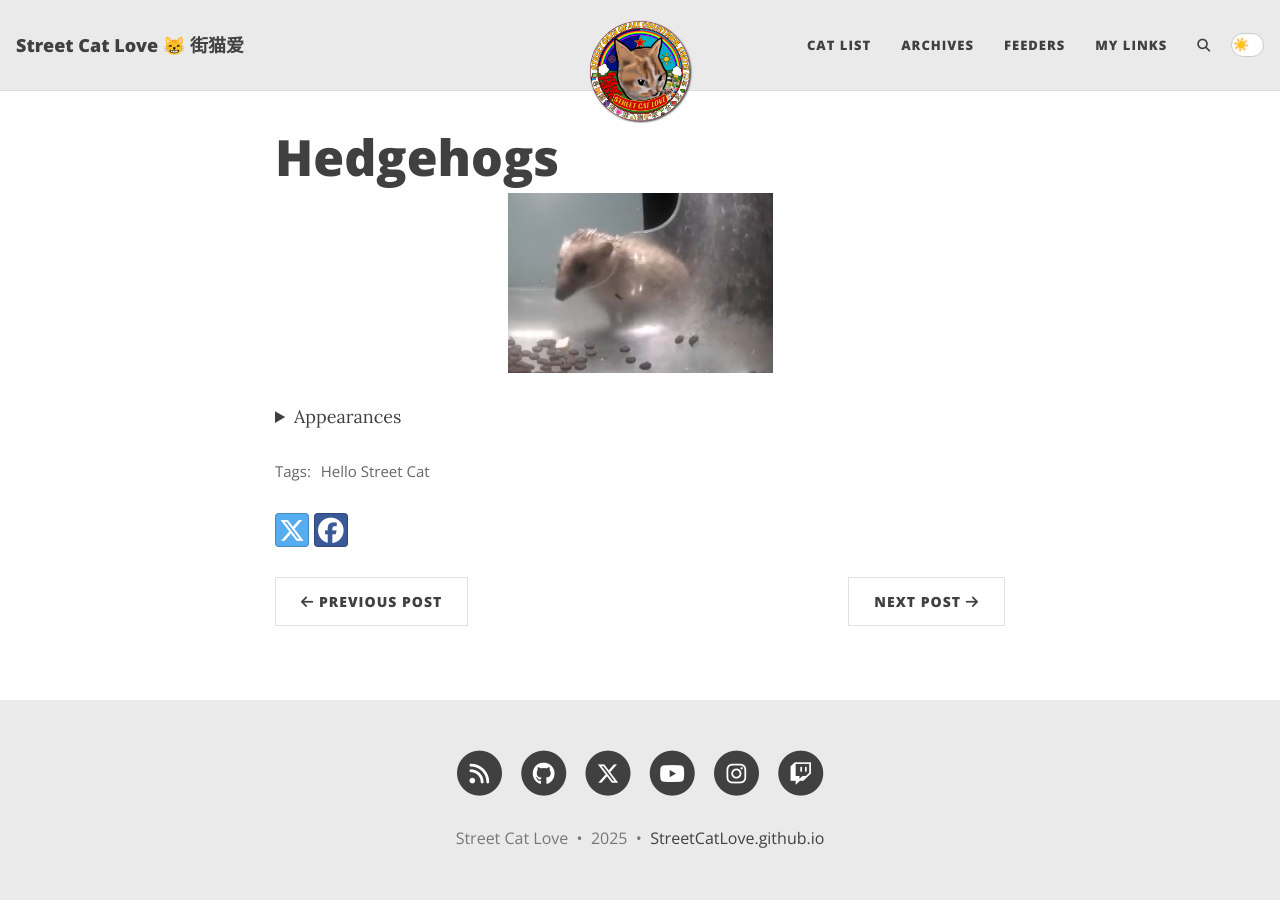
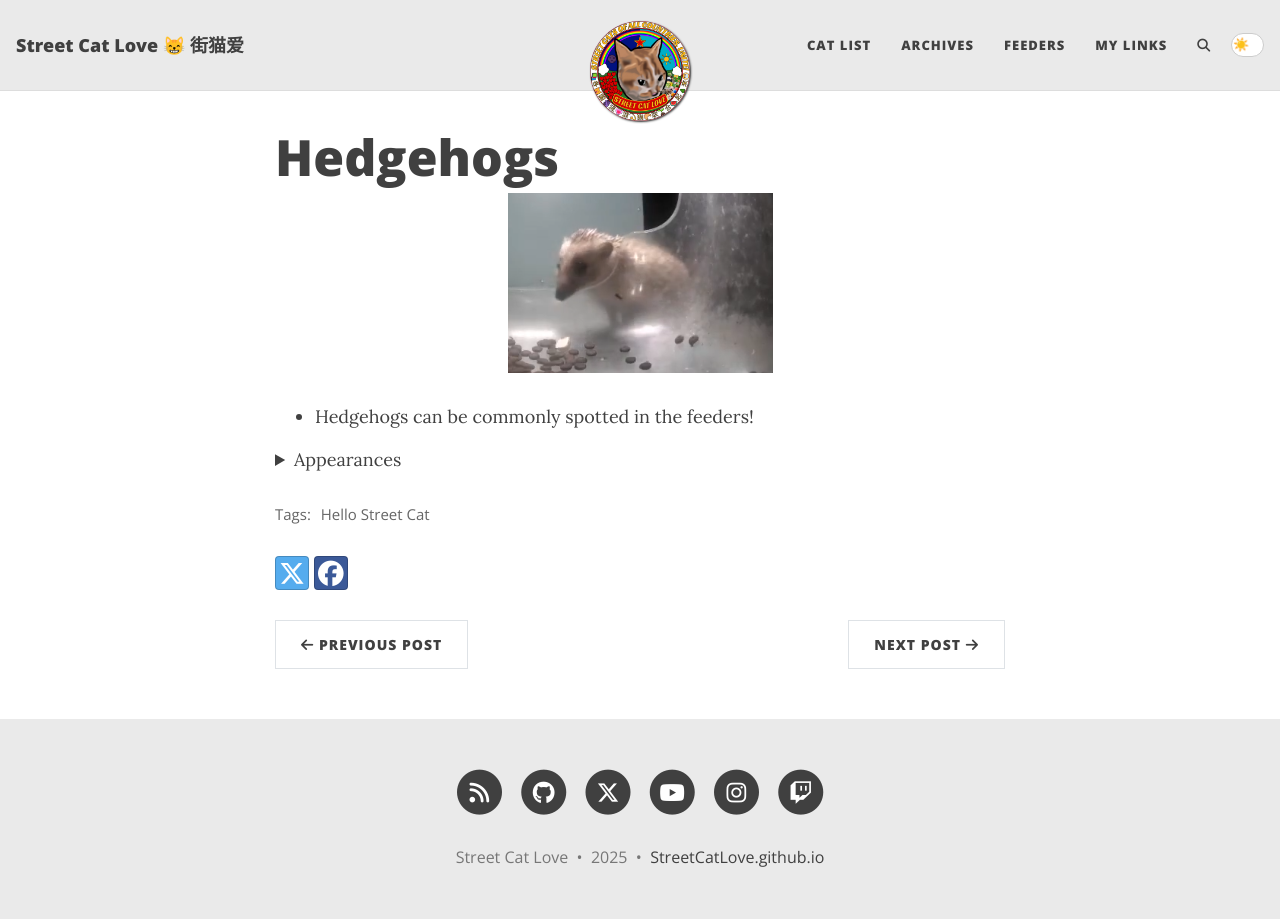
Before and after one commit to StreetCatLove/hellostreetcat, a Jekyll site: the page built from _posts/2024-11-28-hedgehogs.md, in a window 1280 px wide. Built offline with Jekyll 4.4.1, drawn with Linux system fonts in a browser that asks for light colours; comment, search, counter and statistics services are not loaded; some of the changed lines change nothing that is shown.

Commit message:
Update 2024-11-28-hedgehogs.md

```diff
--- a/_posts/2024-11-28-hedgehogs.md
+++ b/_posts/2024-11-28-hedgehogs.md
@@ -8,26 +8,27 @@
 
 ![Hedgehog](https://streetcatlove.github.io/hellostreetcat/assets/img/menagerie13.png){: .mx-auto.d-block :}
 
+* Hedgehogs can be commonly spotted in the feeders!
+
 <details>
 <summary>Appearances</summary>
 <ul>
-  <li><a href="https://youtu.be/obAumZSqqy0?t=130">10/23/25 20:29</a></li>
-  <li><a href="https://youtu.be/vQxKuZqSlRQ?t=4208">10/22/25 16:07</a></li>
-  <li><a href="https://youtu.be/vQxKuZqSlRQ?t=0">10/22/25 16:02</a></li>
-  <li><a href="https://youtu.be/i5Q3G-2df24?t=0">10/21/25 18:47</a></li>
-  <li><a href="https://youtu.be/vlJtLvg31Ds?t=952">10/14/25 16:51</a></li>
-  <li><a href="https://youtu.be/LPvHCnjz2r8?t=2164">10/10/25 17:45</a></li>
-  <li><a href="https://youtu.be/pAZ-RWqcMRQ?t=840">10/09/25 17:22</a></li>
-  <li><a href="https://youtu.be/-DkevfshkCQ?t=2555">10/06/25 15:45</a></li>
-  <li><a href="https://youtu.be/m5RO_tZUZPQ?t=800">10/04/25 18:42</a></li>
-  <li><a href="https://youtu.be/IvUMFJMuFPc?t=465">09/27/25 17:12</a></li>
-  <li><a href="https://youtu.be/UpdR3_Fb3p0?t=0">09/25/25 18:31</a></li>
-  <li><a href="https://youtu.be/ihaykuJ_3tU?t=13299">07/29/25 17:26</a></li>
-  <li><a href="https://youtu.be/ij_Pw9RW5oI?t=1710">03/23/25 05:29</a></li>
-  <li><a href="https://youtu.be/FguwZL7w4So?t=1170">03/21/25 18:36</a></li>
-  <li><a href="https://youtu.be/2CAfU9vi2Ho?t=0">03/18/25 20:19</a></li>
-  <li><a href="https://youtu.be/dlAdKi1nPzw?t=0">03/16/25 16:21</a></li>
-  <li><a href="https://youtu.be/TXlOcbZ396Q?t=1420">03/11/25 20:57</a></li>
-  <li><a href="https://youtu.be/siSYmXwCntI?t=8427">01/17/25 18:08</a></li>
+  <li><a href="https://youtu.be/obAumZSqqy0?t=130">10/22/25 00:05</a></li>
+  <li><a href="https://youtu.be/vQxKuZqSlRQ?t=4208">10/21/25 01:22</a></li>
+  <li><a href="https://youtu.be/vQxKuZqSlRQ?t=0">10/21/25 00:12</a></li>
+  <li><a href="https://youtu.be/i5Q3G-2df24?t=0">10/19/25 23:40</a></li>
+  <li><a href="https://youtu.be/vlJtLvg31Ds?t=952">10/13/25 00:07</a></li>
+  <li><a href="https://youtu.be/LPvHCnjz2r8?t=2164">10/9/25 00:35</a></li>
+  <li><a href="https://youtu.be/pAZ-RWqcMRQ?t=840">10/8/25 00:15</a></li>
+  <li><a href="https://youtu.be/-DkevfshkCQ?t=2555">10/4/25 23:44</a></li>
+  <li><a href="https://youtu.be/m5RO_tZUZPQ?t=800">10/2/25 23:18</a></li>
+  <li><a href="https://youtu.be/IvUMFJMuFPc?t=465">9/25/25 23:25</a></li>
+  <li><a href="https://youtu.be/UpdR3_Fb3p0?t=0">9/23/25 23:21</a></li>
+  <li><a href="https://youtu.be/ij_Pw9RW5oI?t=1710">3/23/25 00:40</a></li>
+  <li><a href="https://youtu.be/2CAfU9vi2Ho?t=0">3/5/25 00:02</a></li>
+  <li><a href="https://youtu.be/dlAdKi1nPzw?t=0">3/3/25 00:08</a></li>
+  <li><a href="https://youtu.be/TXlOcbZ396Q?t=1420">2/28/25 00:37</a></li>
+  <li><a href="https://youtu.be/siSYmXwCntI?t=8427">1/13/25 02:40</a></li>
+  <li><a href="https://youtu.be/ihaykuJ_3tU?t=13299">7/10/24 19:51</a></li>
 </ul>
 </details>
```
